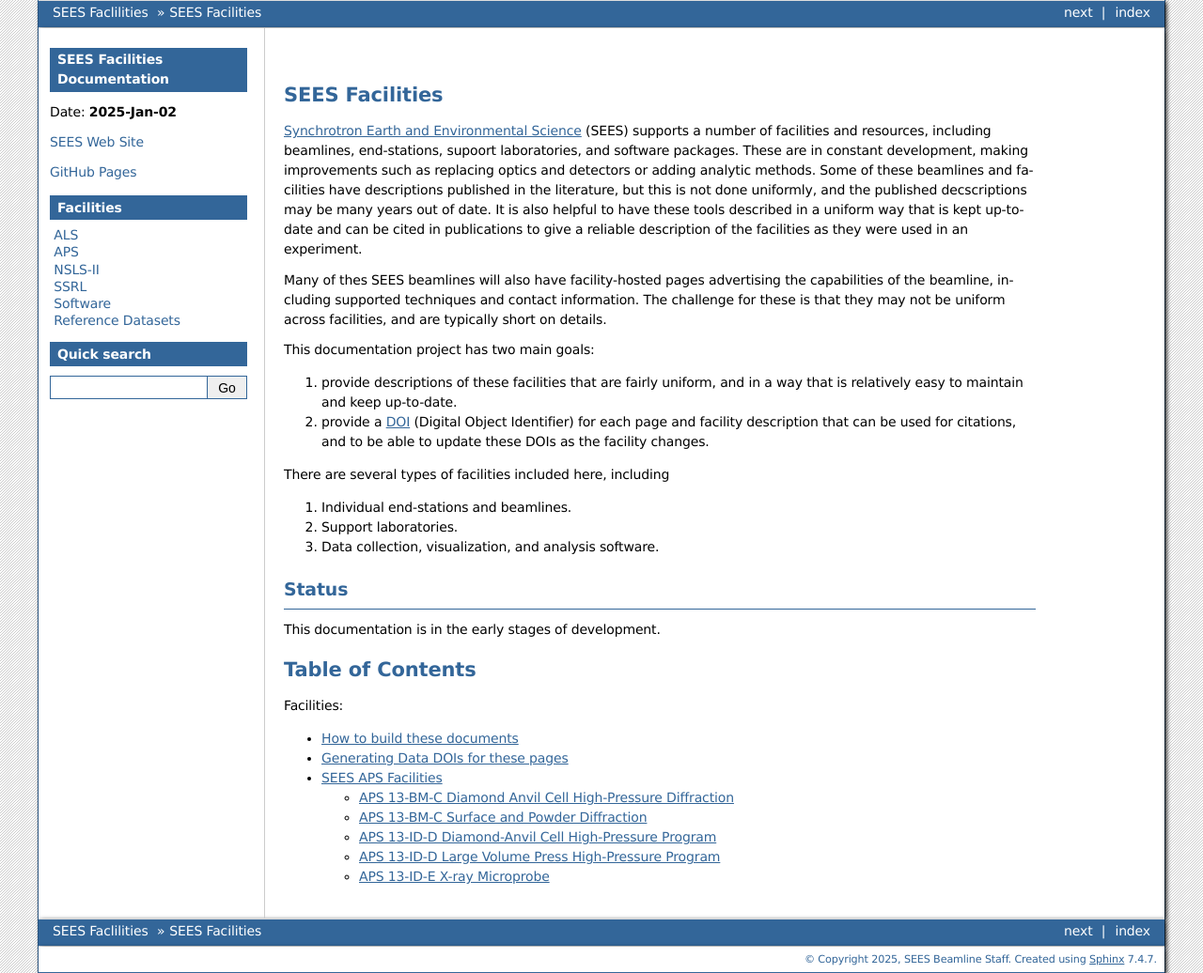
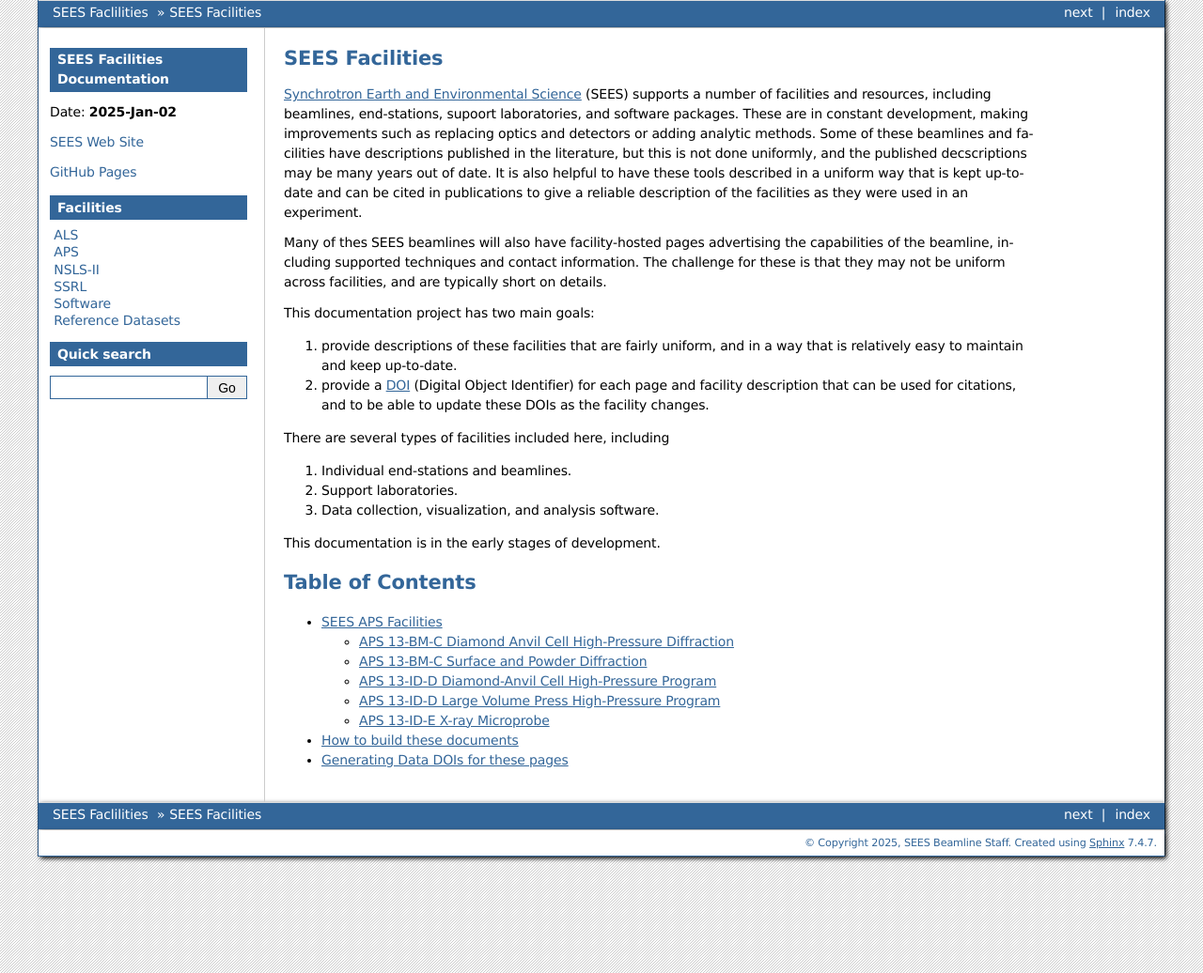
Before and after one commit to seescience/sees_facilities, a Sphinx documentation site: the page built from doc/index.rst, in a window 1280 px wide. Shown: the whole page at 94% size. Built offline with Sphinx 7.4.7, drawn with Linux system fonts in a browser that asks for light colours; pages that are not in the unit, such as notebooks, are missing from menus.

Commit message:
more updates

```diff
--- a/doc/conf.py
+++ b/doc/conf.py
@@ -96,12 +96,17 @@ pygments_style = 'sphinx'
 # Sphinx are currently 'default' and 'sphinxdoc'.
 html_theme = 'bizstyle'
 
+
+# html_theme = 'sphinx_material'
+
 # html_theme = 'alabaster'
 # html_theme = 'agogo'
-# html_theme_options = {'pagewidth':'85em', 'documentwidth':'60em', 'sidebarwidth': '25em',
-#                       # 'headercolor1': '#000080',
-#                       # 'headercolor2': '#0000A0',
-#                       }
+
+#html_theme_options = {'pagewidth':'85em', 'documentwidth':'60em',
+#                     'sidebarwidth': '25em',
+#                      # 'headercolor1': '#000080',
+#                      # 'headercolor2': '#0000A0',
+#                      }
 
 # Add any paths that contain custom themes here, relative to this directory.
 #html_theme_path = []
@@ -194,3 +199,18 @@ latex_documents = [
 
 # If false, no module index is generated.
 #latex_use_modindex = True
+
+
+pdfgen_author = "SEES Beamline Staff"
+pdfgen_copyright = "2025"
+pdfgen_disclaimer = "https://seescience.org"
+pdfgen_cover = True
+pdfgen_cover_title = "SEES Facilities Documentation"
+pdfgen_cover_subtitle = ""
+pdfgen_custom_template_path = ""
+pdfgen_custom_css_path = ""
+pdfgen_toc = True
+pdfgen_toc_numbering = True
+pdfgen_toc_title = "Contents"
+pdfgen_toc_level = 3
+pdfgen_cover_images = { "default": "_static/sees_logo.png" }
--- a/doc/index.rst
+++ b/doc/index.rst
@@ -39,9 +39,6 @@ There are several types of facilities included here, including
 3. Data collection, visualization, and analysis software.
 
 
-Status
----------------
-
 This documentation is in the early stages of development.
 
 Table of Contents
@@ -49,12 +46,11 @@ Table of Contents
 
 .. toctree::
    :maxdepth: 2
-   :caption: Facilities:
 
-   build
    APS/index.rst
    NSLS-II
    ALS
    SSRL
    Software
    ReferenceData
+   build
--- a/doc/substitutions.txt
+++ b/doc/substitutions.txt
@@ -60,7 +60,3 @@
 .. |M3|       replace:: M\ :sub:`|||`
 .. |M2|       replace:: M\ :sub:`||`
 .. |M1|       replace:: M\ :sub:`|`
-
-.. only:: html
-
-   :math:`\newcommand{\AA}{\unicode{x212B}}`
```
